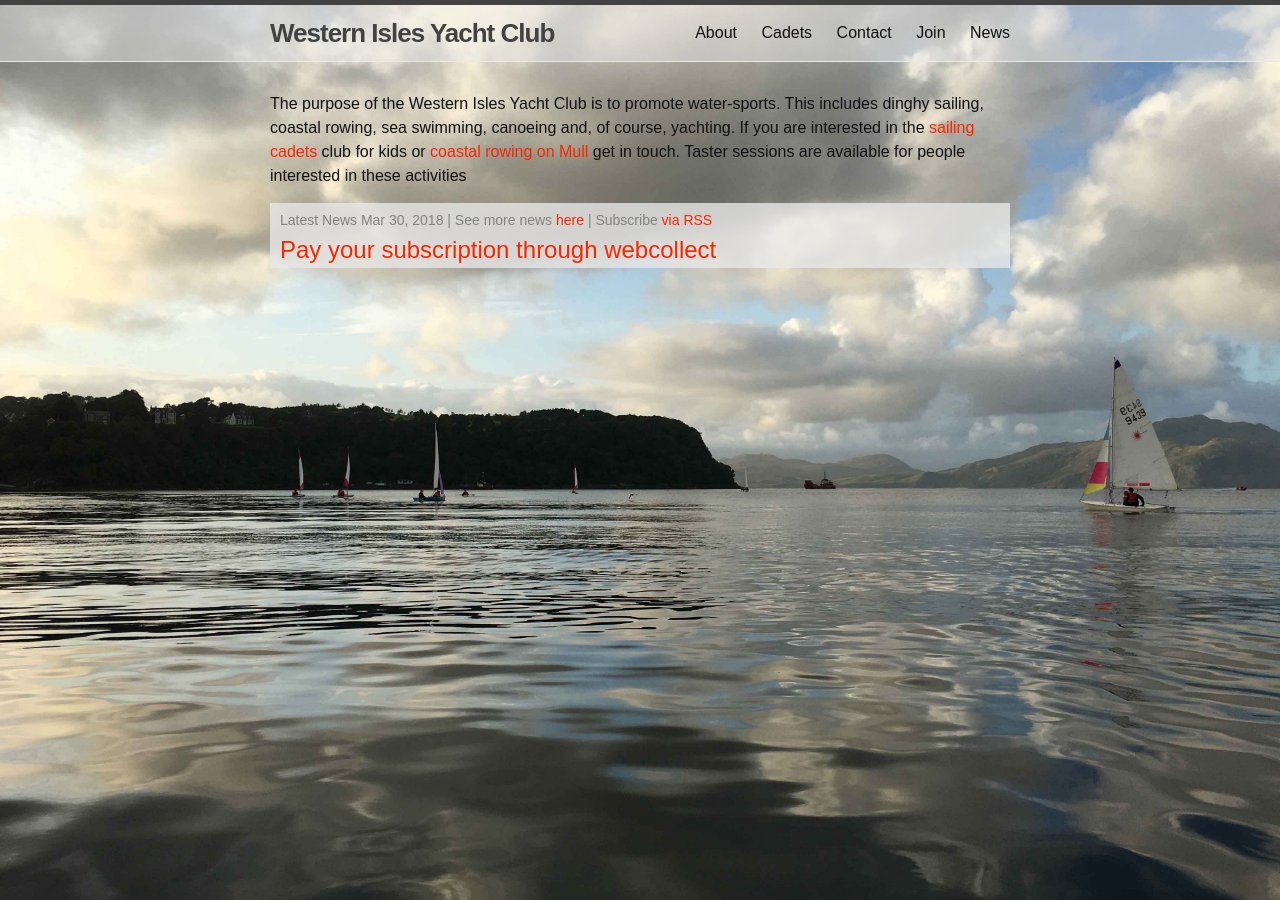
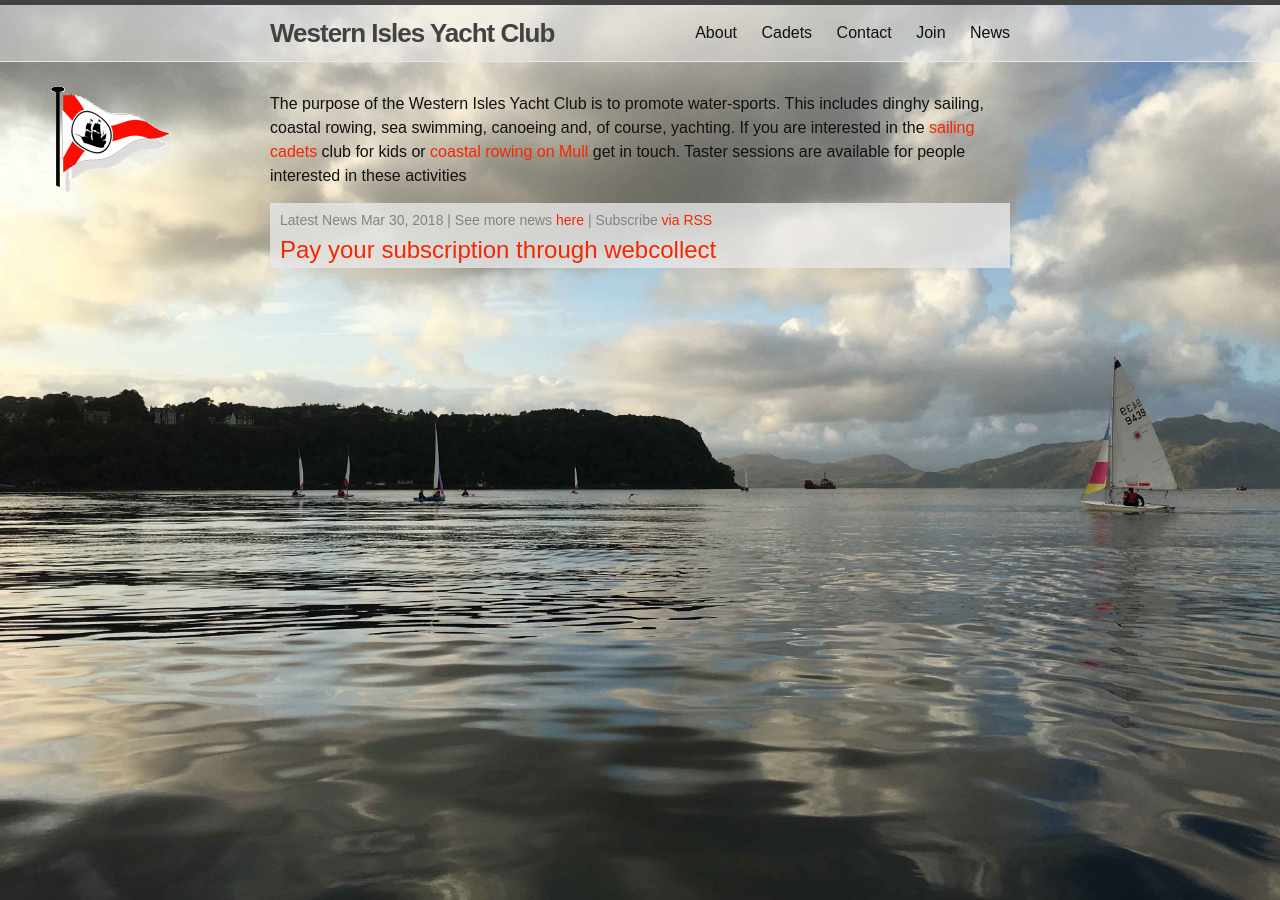
Before and after one commit to wiyc/wiyc.github.io, a Jekyll site: the page built from index.html, in a window 1280 px wide. Built offline with Jekyll 4.4.1, drawn with Linux system fonts in a browser that asks for light colours.

Commit message:
Updated layout

```diff
--- a/_includes/header.html
+++ b/_includes/header.html
@@ -1,5 +1,5 @@
 <header class="site-header">
-
+    <img src="/images/logo.png" class="logo">
   <div class="wrapper">
 
     <a class="site-title" href="{{ site.baseurl }}/"><strong>{{ site.title }}</strong></a>
--- a/_sass/_layout.scss
+++ b/_sass/_layout.scss
@@ -1,6 +1,14 @@
 /**
  * Site header
  */
+
+.logo {
+	margin-top: 50px + $spacing-unit;
+	margin-left: 50px;
+	margin-bottom: auto;
+	position: fixed;
+
+}
 .site-header {
     border-top: 5px solid $grey-color-dark;
     border-bottom: 1px solid $grey-color-light;
```
